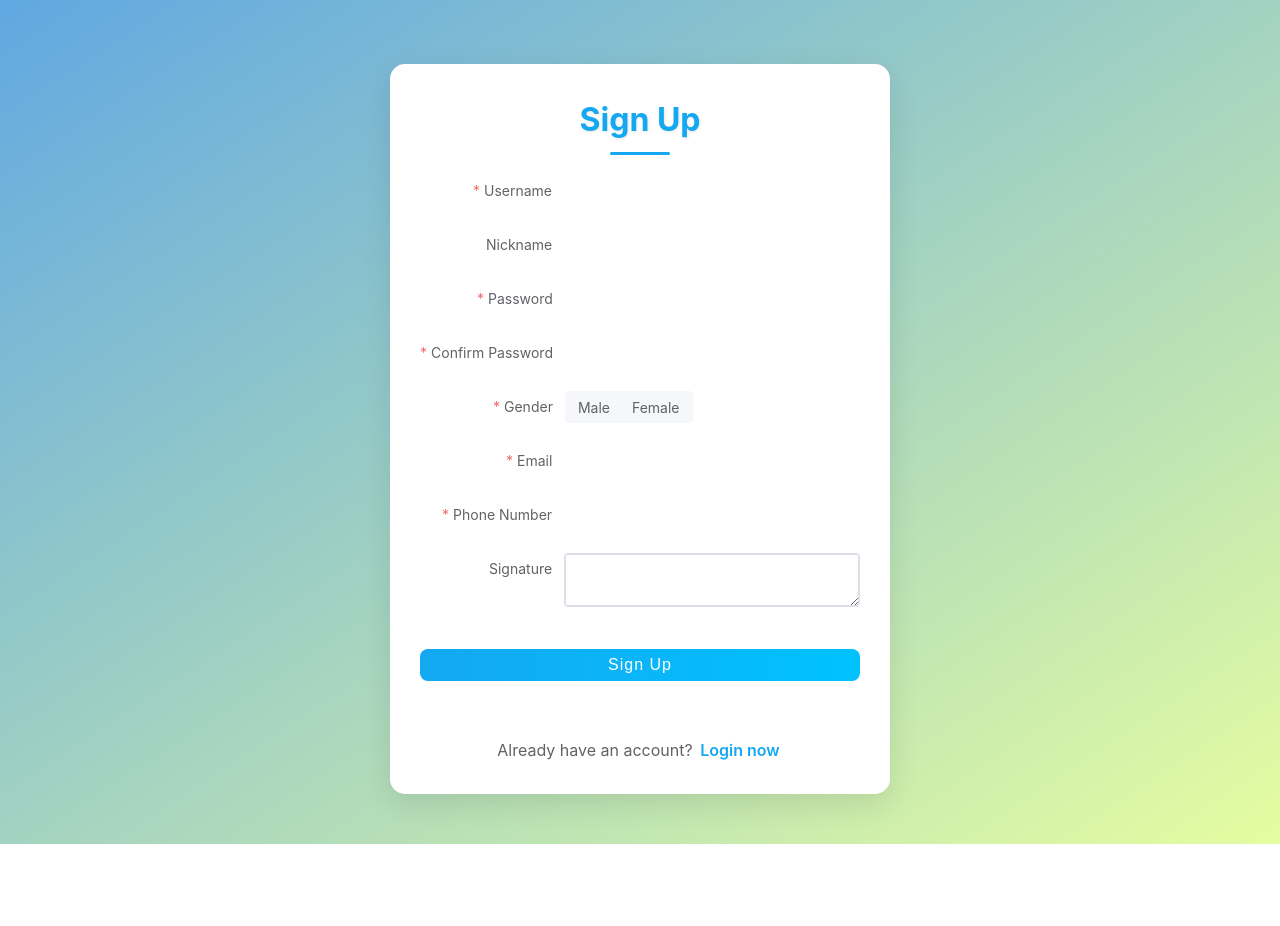
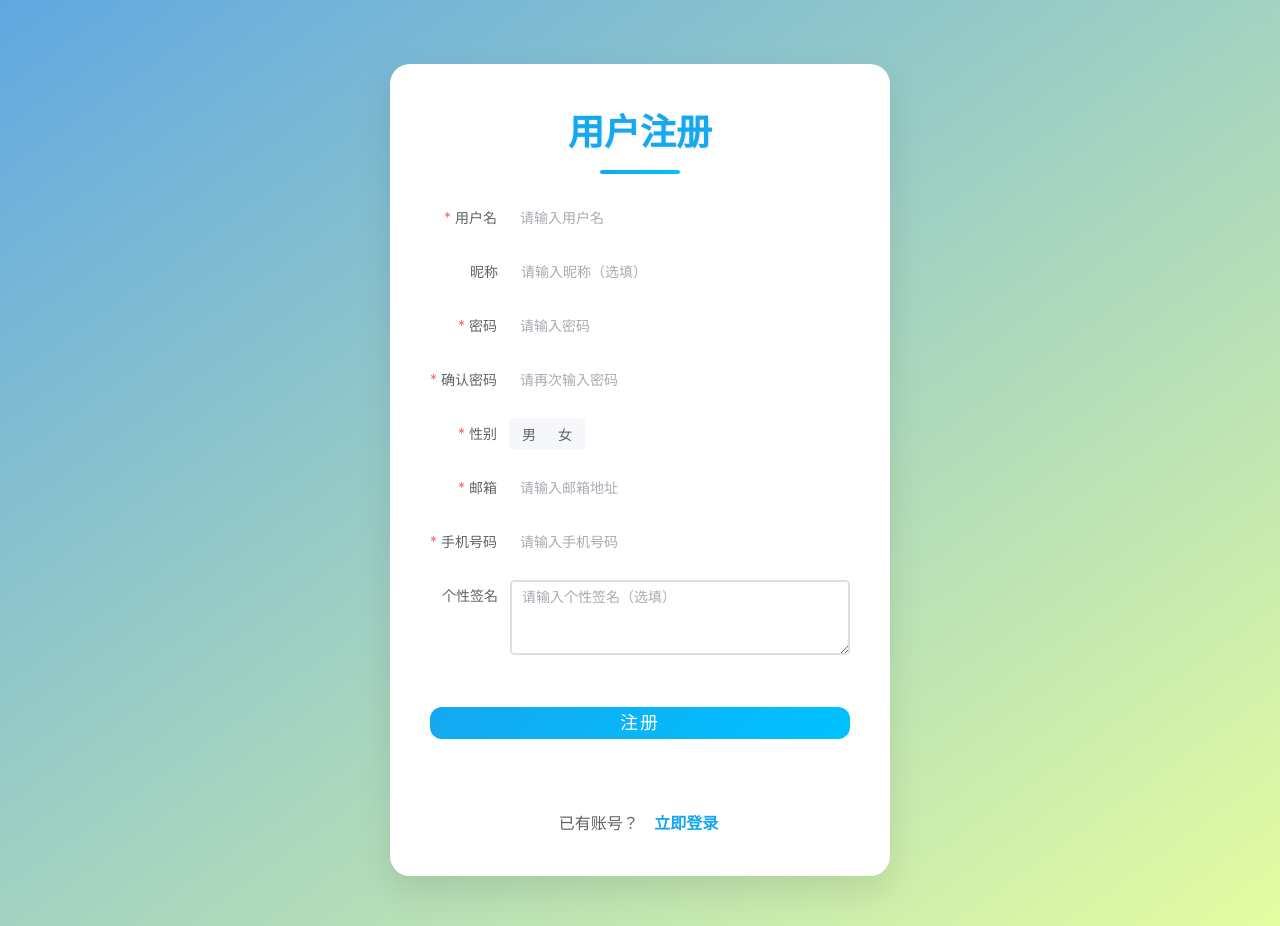
Before and after one commit to Azuxa616/TodoList_Frontend, a Vue app in the folder frontend/: page /register in a window 1280 px wide. Before the commit the page ends 844 px from the top, so only its background shows below. Built offline with nearby package versions, Linux system fonts and the light colour scheme.

Commit message:
Fix: 调整了部分样式，修复Tag的显示问题

```diff
--- a/frontend/src/components/ChangePassword_Dialog.vue
+++ b/frontend/src/components/ChangePassword_Dialog.vue
@@ -45,13 +45,21 @@
         console.log('submit!')
         formStore.submitPass()
         dialogFormVisible.value = false
+        form.pass_new= ''
+        form.pass_check = ''
       } else {
         console.log('error submit!')
         dialogFormVisible.value = false
+        form.pass_new= ''
+        form.pass_check = ''
       }
     })
   }
-
+  const handleClose = () => {
+    dialogFormVisible.value = false
+    form.pass_new= ''
+    form.pass_check = ''
+  }
   const resetForm = (formEl: FormInstance | undefined) => {
     if (!formEl) return
     formEl.resetFields()
@@ -65,7 +73,7 @@
     修改密码
   </el-button>
 
-  <el-dialog v-model="dialogFormVisible" title="Change Password" width="800" >
+  <el-dialog v-model="dialogFormVisible" title="修改密码" width="800" >
     <el-form
         ref="ruleFormRef"
         :model="form"
@@ -79,11 +87,11 @@
 <!--        <el-input v-model="form.pass_pre" autocomplete="off" type="password"/>-->
 <!--      </el-form-item>-->
 
-      <el-form-item label="New Password" :label-width="formLabelWidth" prop="pass_new" >
+      <el-form-item label="新密码" :label-width="formLabelWidth" prop="pass_new" >
         <el-input v-model="form.pass_new" autocomplete="off" type="password"/>
       </el-form-item>
 
-      <el-form-item label="Confirm Password" :label-width="formLabelWidth"  prop="pass_check">
+      <el-form-item label="确认密码" :label-width="formLabelWidth"  prop="pass_check">
         <el-input v-model="form.pass_check" autocomplete="off" type="password"/>
       </el-form-item>
 
@@ -92,10 +100,10 @@
 
     <template #footer>
       <div class="dialog-footer">
-        <el-button @click="dialogFormVisible= false">Cancel</el-button>
-        <el-button @click="resetForm(ruleFormRef)">Reset</el-button>
+        <el-button @click="handleClose">取消</el-button>
+        <el-button @click="resetForm(ruleFormRef)">重置</el-button>
         <el-button type="primary" @click="submitForm(ruleFormRef)">
-          Confirm
+          确认
         </el-button>
       </div>
     </template>
--- a/frontend/src/components/Register_Form.vue
+++ b/frontend/src/components/Register_Form.vue
@@ -38,66 +38,66 @@ const genderOptions = ['Male','Female'];
 
 const validateUsername = (rule:any, value:string, callback:any) => {
   if(!value.match(regex_username)){
-    callback(new Error('Username should only contain Letters, Numbers and Chinese Characters.'))
+    callback(new Error('用户名只能包含字母、数字和中文字符'))
   }
   callback()
 }
 const validateNickname = (rule:any, value:string, callback:any) => {
   if(!value.match(regex_username) && value.length > 0){
-    callback(new Error('Username should only contain Letters, Numbers and Chinese Characters.'))
+    callback(new Error('昵称只能包含字母、数字和中文字符'))
   }
   callback()
 }
 
 const validatePasswordCheck = (rule:any, value:string, callback:any) => {
   if(value!== form.password){
-    callback(new Error('Two Passwords are Different.'))
+    callback(new Error('两次输入的密码不一致'))
   }
   callback()
 }
 
 const validateEmail = (rule:any, value:string, callback:any) => {
   if(!value.match(regex_email)){
-    callback(new Error('Invalid Email Address.'))
+    callback(new Error('请输入有效的邮箱地址'))
   }
   callback()
 }
 
 const validatePhone = (rule:any, value:string, callback:any) => {
   if(!value.match(regex_phone)){
-    callback(new Error('Invalid Phone Number.'))
+    callback(new Error('请输入有效的手机号码'))
   }
   callback()
 }
 const rules = reactive<FormRules<RuleForm>>({
   username: [
-    { required: true, message: 'Please input Username', trigger: 'blur' },
-    {max:20, message: 'Username length should between 1 and 20', trigger: 'blur' },
+    { required: true, message: '请输入用户名', trigger: 'blur' },
+    {max:20, message: '用户名长度应在1-20个字符之间', trigger: 'blur' },
     { validator: validateUsername, trigger: 'blur' },
   ],
   nickname: [
-    {max:20, message: 'Nickname length should less than 20', trigger: 'blur' },
+    {max:20, message: '昵称长度不能超过20个字符', trigger: 'blur' },
     { validator: validateNickname, trigger: 'blur' },
   ],
   password: [
-      { required: true, message: 'Please input Password', trigger: 'blur' },
-      { min: 6,max:20, message: 'Password length should between 6 and 20', trigger: 'blur' },
+      { required: true, message: '请输入密码', trigger: 'blur' },
+      { min: 6,max:20, message: '密码长度应在6-20个字符之间', trigger: 'blur' },
   ],
   confirmPassword: [
-      { required: true, message: 'Enter the Password again', trigger: 'blur' },
+      { required: true, message: '请再次输入密码', trigger: 'blur' },
       { validator: validatePasswordCheck, trigger: 'blur' },
   ],
   gender: [
     {
-      required: true, message: 'Please select Gender', trigger: 'change'
+      required: true, message: '请选择性别', trigger: 'change'
     }
   ],
   email: [
-    { required: true, message: 'Please input Email', trigger: 'blur' },
+    { required: true, message: '请输入邮箱地址', trigger: 'blur' },
     { validator: validateEmail, trigger: 'blur' },
   ],
   phone: [
-    { required: true, message: 'Please input Phone Number', trigger: 'blur' },
+    { required: true, message: '请输入手机号码', trigger: 'blur' },
     { validator: validatePhone, trigger: 'blur' }
   ],
 })
@@ -128,56 +128,62 @@ const submitForm = async (formEl: FormInstance | undefined) => {
         :size="formSize"
         status-icon
     >
-      <div class="title">Sign Up</div>
+      <div class="title">用户注册</div>
 
-<!--      用户名-->
-      <el-form-item label="Username" prop="username">
-        <el-input v-model="form.username" />
+      <!--用户名-->
+      <el-form-item label="用户名" prop="username">
+        <el-input v-model="form.username" placeholder="请输入用户名" />
       </el-form-item>
       <!--昵称-->
-      <el-form-item label="Nickname" prop="nickname">
-        <el-input v-model="form.nickname" />
+      <el-form-item label="昵称" prop="nickname">
+        <el-input v-model="form.nickname" placeholder="请输入昵称（选填）" />
       </el-form-item>
 
-<!--      密码-->
-      <el-form-item label="Password" prop="password">
-        <el-input v-model="form.password"  type="password"/>
+      <!--密码-->
+      <el-form-item label="密码" prop="password">
+        <el-input v-model="form.password" type="password" placeholder="请输入密码" show-password />
       </el-form-item>
 
-<!--      确认密码-->
-      <el-form-item label="Confirm Password" prop="confirmPassword">
-        <el-input v-model="form.confirmPassword" type="password" />
+      <!--确认密码-->
+      <el-form-item label="确认密码" prop="confirmPassword">
+        <el-input v-model="form.confirmPassword" type="password" placeholder="请再次输入密码" show-password />
       </el-form-item>
 
-<!--      性别-->
-      <el-form-item label="Gender" prop="gender">
-        <el-segmented v-model="form.gender" :options="genderOptions" />
+      <!--性别-->
+      <el-form-item label="性别" prop="gender">
+        <el-segmented v-model="form.gender" :options="['男', '女']" />
       </el-form-item>
 
-<!--      邮箱-->
-      <el-form-item label="Email" prop="email">
-        <el-input v-model="form.email" />
+      <!--邮箱-->
+      <el-form-item label="邮箱" prop="email">
+        <el-input v-model="form.email" placeholder="请输入邮箱地址" />
       </el-form-item>
 
-<!--      手机号码-->
-      <el-form-item label="Phone Number" prop="phone">
-        <el-input v-model="form.phone" />
+      <!--手机号码-->
+      <el-form-item label="手机号码" prop="phone">
+        <el-input v-model="form.phone" placeholder="请输入手机号码" />
       </el-form-item>
 
-<!--      签名-->
-      <el-form-item label="Signature" prop="signature">
-        <el-input v-model="form.signature" type="textarea" />
+      <!--签名-->
+      <el-form-item label="个性签名" prop="signature">
+        <el-input
+          v-model="form.signature"
+          type="textarea"
+          placeholder="请输入个性签名（选填）"
+          :rows="3"
+        />
       </el-form-item>
 
-<!--      提交按钮-->
+      <!--提交按钮-->
       <el-form-item>
         <el-button type="primary" @click="submitForm(ruleFormRef)" class="signup-btn">
-          Sign Up
+          注册
         </el-button>
       </el-form-item>
     </el-form>
-    <div class="signup"> Already have an account?
-      <router-link to="/login" class="login-link">Login now</router-link>
+    <div class="signup">
+      已有账号？
+      <router-link to="/login" class="login-link">立即登录</router-link>
     </div>
   </div>
 
@@ -233,10 +239,10 @@ input:focus {
 }
 
 .title {
-  font-size: 32px;
+  font-size: 36px;
   font-weight: bold;
   text-align: center;
-  margin-bottom: 30px;
+  margin-bottom: 40px;
   color: #14a8f1;
   text-shadow: 1px 1px 3px rgba(0, 0, 0, 0.1);
   position: relative;
@@ -245,10 +251,10 @@ input:focus {
 .title::after {
   content: "";
   position: absolute;
-  width: 60px;
-  height: 3px;
-  background-color: #14a8f1;
-  bottom: -10px;
+  width: 80px;
+  height: 4px;
+  background: linear-gradient(to right, #14a8f1, #00c2ff);
+  bottom: -12px;
   left: 50%;
   transform: translateX(-50%);
   border-radius: 2px;
@@ -257,40 +263,40 @@ input:focus {
 .RegisterForm {
   background: #ffffff;
   border: none;
-  border-radius: 15px;
-  padding: 30px;
+  border-radius: 20px;
+  padding: 40px;
   margin: 50px auto;
   width: 500px;
   display: flex;
   flex-direction: column;
-  box-shadow: 0 10px 30px rgba(0, 0, 0, 0.1);
+  box-shadow: 0 15px 35px rgba(0, 0, 0, 0.1);
   transition: all 0.3s ease;
 }
 
 .RegisterForm:hover {
-  box-shadow: 0 15px 40px rgba(0, 0, 0, 0.15);
+  box-shadow: 0 20px 45px rgba(0, 0, 0, 0.15);
   transform: translateY(-5px);
 }
 
 .signup-btn {
-  margin: 20px auto;
-  background: linear-gradient(to right, #14a8f1, #00c2ff);
+  margin: 30px auto;
+  background: linear-gradient(135deg, #14a8f1, #00c2ff);
   color: #ffffff;
   border: none;
-  border-radius: 8px;
-  padding: 12px 20px;
-  font-size: 16px;
+  border-radius: 12px;
+  padding: 14px 24px;
+  font-size: 18px;
   cursor: pointer;
   transition: all 0.3s ease-in-out;
   width: 100%;
   font-weight: 600;
-  letter-spacing: 1px;
+  letter-spacing: 2px;
 }
 
 .signup-btn:hover {
-  background: linear-gradient(to right, #0b86c3, #00a8e6);
+  background: linear-gradient(135deg, #0b86c3, #00a8e6);
   transform: translateY(-2px);
-  box-shadow: 0 5px 15px rgba(20, 168, 241, 0.3);
+  box-shadow: 0 8px 20px rgba(20, 168, 241, 0.3);
 }
 
 :deep(.el-segmented) {
@@ -303,7 +309,7 @@ input:focus {
 .signup {
   font-size: 16px;
   text-align: center;
-  margin-top: 15px;
+  margin-top: 20px;
   color: #606266;
 }
 
@@ -313,6 +319,7 @@ input:focus {
   text-decoration: none;
   transition: all 0.3s ease;
   position: relative;
+  margin-left: 8px;
 }
 
 .login-link:hover {
@@ -326,7 +333,7 @@ input:focus {
   height: 2px;
   bottom: -2px;
   left: 0;
-  background-color: #0b86c3;
+  background: linear-gradient(to right, #14a8f1, #00c2ff);
   transition: width 0.3s ease;
 }
 
--- a/frontend/src/components/TagEdit_FormItem.vue
+++ b/frontend/src/components/TagEdit_FormItem.vue
@@ -71,7 +71,7 @@ import {nextTick, onMounted, ref, toRef} from 'vue'
           size="small"
           @click="showInput"
           type="primary"
-          :icon="Plus"
+
       >
         添加标签
       </el-button>
--- a/frontend/src/components/TodoTaskInfo_Form.vue
+++ b/frontend/src/components/TodoTaskInfo_Form.vue
@@ -123,7 +123,7 @@ watch(Tags, (newVal) => {
           class="category-select"
       >
         <el-option
-            v-for="item in categories"
+            v-for="item in ItemStore.UserContent.categories"
             :key="item.id"
             :label="item.name"
             :value="item.name"
--- a/frontend/src/components/TodoTask_Item.vue
+++ b/frontend/src/components/TodoTask_Item.vue
@@ -51,7 +51,7 @@ const modifyTodoTask = (task: TodoItemInterface) => {
       task.description,
       task.dueDate,
       task.category? task.category : "",
-      task.tags,
+      task.tags? task.tags : [],
       (response: any) => {
         console.log('修改成功：',response)
         ElMessage.success(" 修改成功!")
--- a/frontend/src/pages/HomeViews/AboutPage.vue
+++ b/frontend/src/pages/HomeViews/AboutPage.vue
@@ -23,7 +23,7 @@ import {Star, StarFilled} from "@element-plus/icons-vue";
 
       <div class="detail">
         这是一个前后端分离的 TodoList Web 应用<br>
-        前端使用 <span  class="sub-span">Vue3</span> + <span class="sub-span">Vite2</span> +  <span class="sub-span">TypeScript</span> + <span class="sub-span">Element-Plus</span> 开发
+        前端使用 <span  class="sub-span">Vue3</span> + <span class="sub-span">Vite2</span> + <span class="sub-span">Pinia</span>+ <span class="sub-span">TypeScript</span> + <span class="sub-span">Element-Plus</span> 开发
       </div>
       前端仓库地址：
       <a href="https://github.com/Azuxa616/TodoList_Frontend" target="_blank">Github</a>
--- a/frontend/src/router/index.ts
+++ b/frontend/src/router/index.ts
@@ -7,7 +7,7 @@ import {useTodoItemStore} from "@/stores/TodoItemStore.ts";
 import LoginPage from "@/pages/VisitViews/LoginPage.vue";
 import HomePage from "@/pages/HomeViews/HomePage.vue";
 import MyAccountPage from "@/pages/HomeViews/MyAccountPage.vue";
-import TodoListApp from "@/pages/HomeViews/TodoList_App.vue";
+import TodoListAppPage from "@/pages/HomeViews/TodoListAppPage.vue";
 import RegisterPage from "@/pages/VisitViews/RegisterPage.vue";
 import WelcomePage from "@/pages/HomeViews/WelcomePage.vue";
 import AboutPage from "@/pages/HomeViews/AboutPage.vue";
@@ -51,7 +51,7 @@ const router = createRouter({
                 {
                     name:'todoApp',
                     path: 'todo',
-                    component:TodoListApp
+                    component:TodoListAppPage
                 },
                 {
                     name:'categoryManager',
--- a/frontend/src/stores/TodoItemSelectedByDate.ts
+++ b/frontend/src/stores/TodoItemSelectedByDate.ts
@@ -39,7 +39,6 @@ export const useDataSelectedItemStore = defineStore('TodoItems_SelectedByDate',
         fetchTasksByDate(date,(response:any)=>{
             SelectedTodoItems.items=response
             SelectedTodoItems.items.forEach((item:any) => {
-                console.log(item.title,item.tags.split(","))
                 item.tags = item.tags.split(",")
             })
             ElMessage.success("查询成功")
--- a/frontend/src/stores/TodoItemStore.ts
+++ b/frontend/src/stores/TodoItemStore.ts
@@ -89,8 +89,8 @@ export const useTodoItemStore = defineStore('TodoItems', () => {
              (response:any) => {
                  TodoItems.items = response
                  TodoItems.items.forEach((item:any) => {
-                     console.log(item.title,item.tags.split(","))
-                     item.tags = item.tags.split(",")
+                    //  console.log(item.title,item.tags.split(","))
+                     item.tags = item.tags?item.tags.split(","):[]
                  })
                  console.log("TodoItems.items:",TodoItems.items)
                  InitMap()
```
Also changed, not shown: frontend/src/pages/HomeViews/TodoListAppPage.vue (renamed from frontend/src/pages/HomeViews/TodoList_App.vue).
